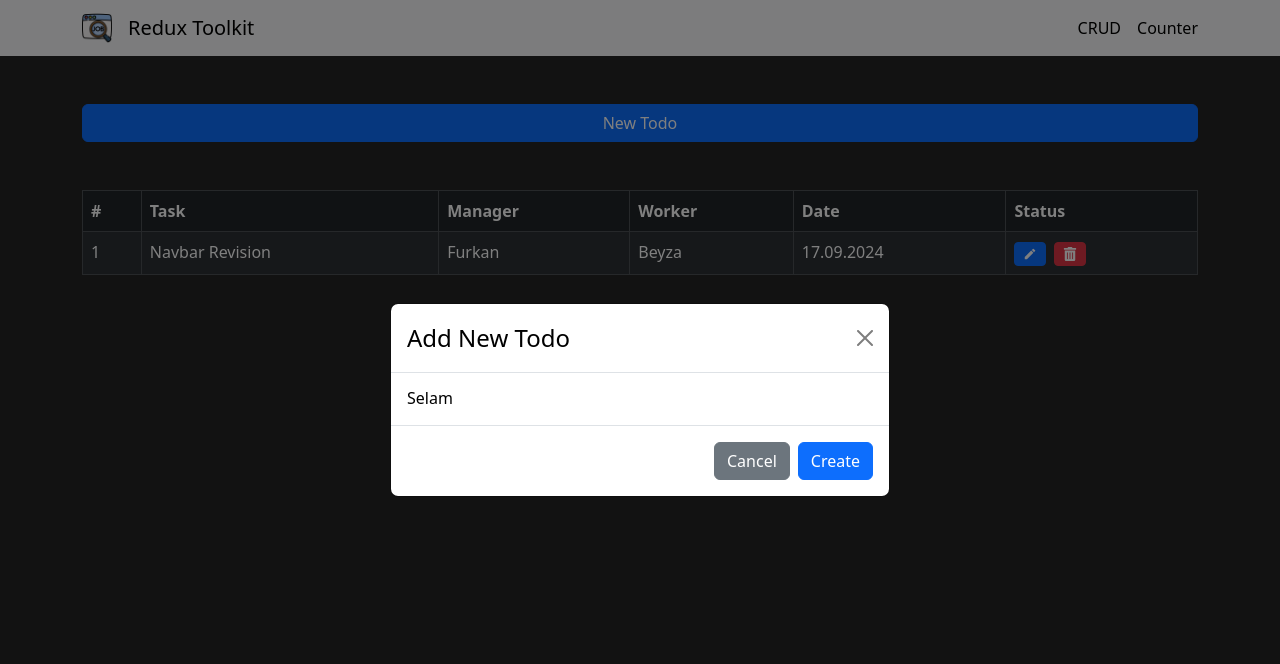
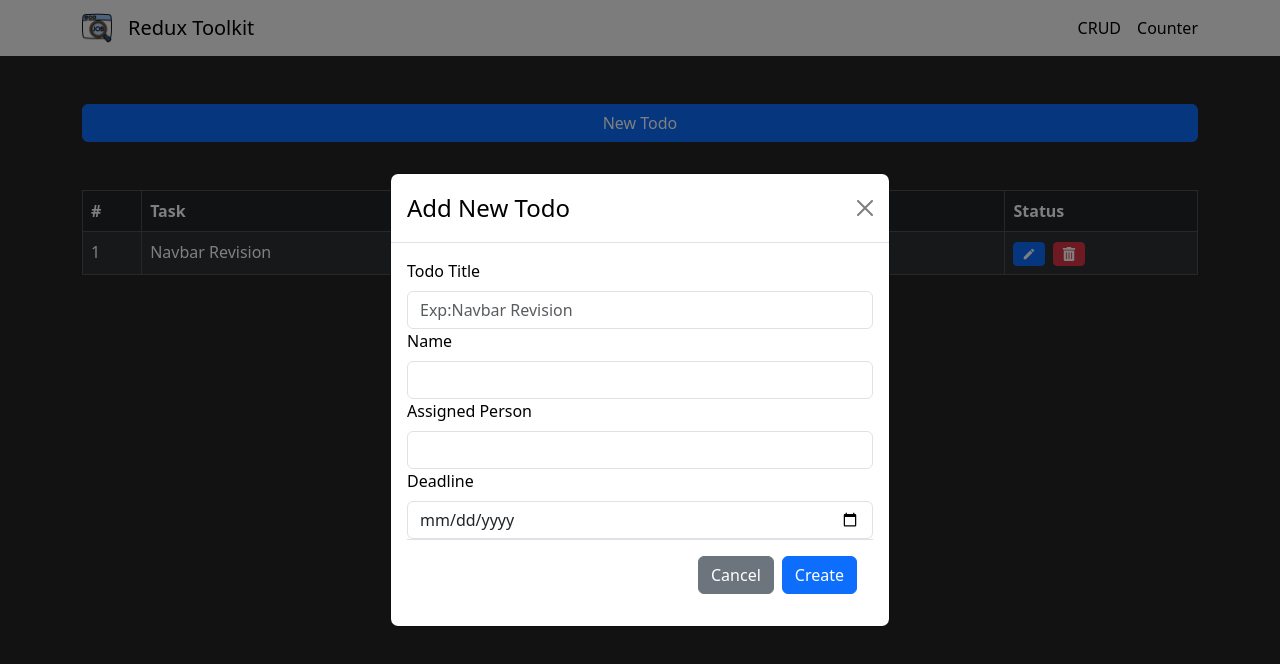
Before and after one commit to beyzaaakeser/Redux-Toolkit, a React (Vite) app: page / in a window 1280 px wide. Both pictures are taken after a click on the button "New Todo". Shown: the top 664 px of the page. Built offline with nearby package versions, Linux system fonts and the light colour scheme.

Commit message:
modal reducer

```diff
--- a/src/components/FormModal.jsx
+++ b/src/components/FormModal.jsx
@@ -1,19 +1,42 @@
 import React from 'react';
-import { Button, Modal } from 'react-bootstrap';
+import { Button, Modal, Form } from 'react-bootstrap';
+import { inputs } from '../constants';
 
 const FormModal = ({ isOpen, close }) => {
+  const handleSubmit = (e) => {
+    e.preventDefault();
+
+    // inputlardaki verileri alıp bir nesne haline getir.
+    const formData  = new FormData(e.target)
+    const nesne = Object.fromEntries(formData.entries())
+    console.log(nesne);
+  };
   return (
     <Modal show={isOpen} centered className="text-black" onHide={close}>
       <Modal.Header closeButton>
         <Modal.Title>Add New Todo</Modal.Title>
       </Modal.Header>
       <Modal.Body>
-        <h4>Selam</h4>
+        <Form onSubmit={handleSubmit} className="flex flex-col gap-4">
+          {inputs.map((prop,index) => (
+            <Form.Group key={index}>
+              <Form.Label>{prop.label}</Form.Label>
+              <Form.Control
+                name={prop.name}
+                placeholder={prop.holder}
+                type={prop.type}
+                required
+              />
+            </Form.Group>
+          ))}
+          <Modal.Footer>
+            <Button variant="secondary" onClick={close}>
+              Cancel
+            </Button>
+            <Button type="submit">Create</Button>
+          </Modal.Footer>
+        </Form>
       </Modal.Body>
-      <Modal.Footer>
-        <Button variant='secondary' onClick={close}>Cancel</Button>
-        <Button >Create</Button>
-      </Modal.Footer>
     </Modal>
   );
 };
--- /dev/null
+++ b/src/constants.jsx
@@ -0,0 +1,6 @@
+export const inputs = [
+  { label:"Todo Title", name: 'title', holder: 'Exp:Navbar Revision' },
+  { label:"Name",name: 'author' },
+  { label:"Assigned Person",name: 'assigned' },
+  { label:"Deadline",name: 'end_date', type: 'date' },
+];
--- a/src/pages/Crud.jsx
+++ b/src/pages/Crud.jsx
@@ -18,8 +18,8 @@ const Crud = () => {
                 <tr>
                     <th>#</th>
                     <th>Task</th>
-                    <th>Manager</th>
-                    <th>Worker</th>
+                    <th>Author</th>
+                    <th>Assigned</th>
                     <th>Date</th>
                     <th>Status</th>
                 </tr>
--- /dev/null
+++ b/src/redux/slices/crudSlice.js
@@ -0,0 +1,15 @@
+import { createSlice } from '@reduxjs/toolkit';
+
+const crudSlice = createSlice({
+  name: 'crud',
+  initialState: { tasks: [] },
+  reducers: {
+    addTask: (state, action) => {
+      console.log('aksiyon oluştu');
+      console.log(action);
+    },
+  },
+});
+
+export default createSlice.reducer;
+export const { addTask } = crudSlice.actions;
--- a/src/redux/store.js
+++ b/src/redux/store.js
@@ -1,5 +1,6 @@
 import { configureStore } from '@reduxjs/toolkit';
 import counterReducer from './slices/counterSlice';
+import crudReducer from './slices/crudSlice';
 
 /*
     createStore vs configureStore karşılatırması
@@ -9,7 +10,7 @@ import counterReducer from './slices/counterSlice';
 */
 
 const store = configureStore({
-  reducer: { counterReducer },
+  reducer: { counterReducer, crudReducer },
 });
 
 export default store;
```
